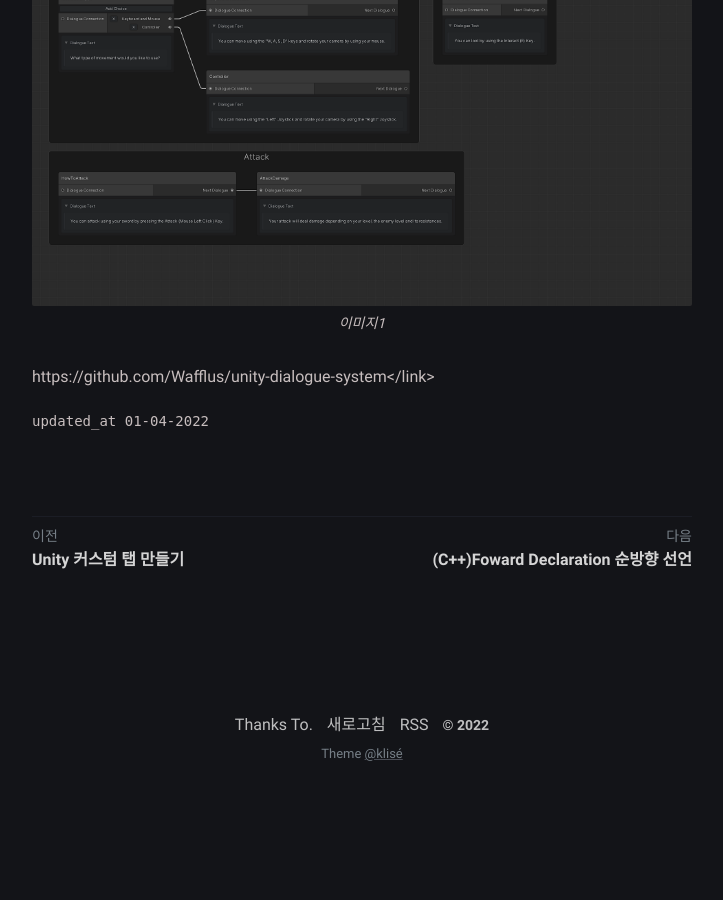
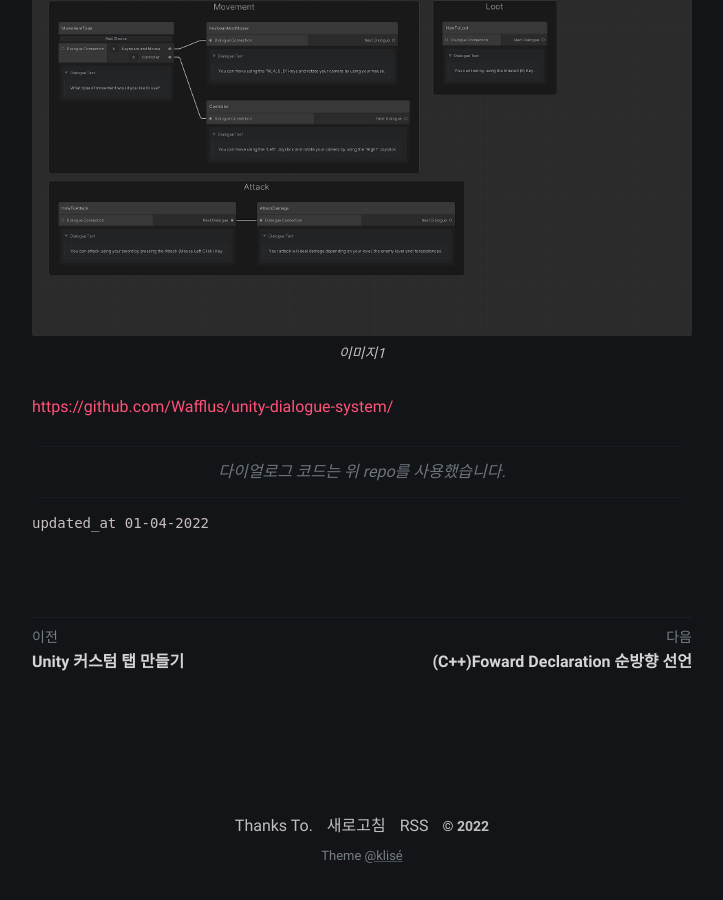
Before and after one commit to Xerlocked/Xerlocked.github.io, a Jekyll site: the page built from _posts/DIalogue/2022-04-01-Unity-다이얼로그-만들기(0).md, in a window 1280 px wide and 900 px high, scrolled down 1507 px. Shown: the whole window, without its empty margins (278-1001 px from the left). Built offline with Jekyll 4.4.1, drawn with Linux system fonts in a browser that asks for light colours; some web fonts are replaced; before the commit the page ends 2305 px from its top, so only the background shows below that.

Commit message:
Update 2022-04-01-Unity-다이얼로그-만들기(0).md

```diff
--- a/_posts/DIalogue/2022-04-01-Unity-다이얼로그-만들기(0).md
+++ b/_posts/DIalogue/2022-04-01-Unity-다이얼로그-만들기(0).md
@@ -25,7 +25,7 @@ Unity 3.14f
 {% gist d8a355230d7a0a1699680ded7e629abf %}
 </details>
 
-- 기존 코드는 큐를 이용하여 다이얼로그의 문장을 받은 뒤 다음 문장을 이어나갑니다.
+>기존 코드는 큐를 이용하여 다이얼로그의 문장을 받은 뒤 다음 문장을 이어나갑니다.
 
 ##### 발생하는 문제점
 1. 대화창을 만들기 위해서 매번 트리거, 박스, 상호작용 컴포넌트등 붙여서 관리해야함
@@ -46,4 +46,6 @@ Unity 3.14f
 <figcaption>이미지1</figcaption>
 </figure>
 
-<link>https://github.com/Wafflus/unity-dialogue-system</link>
+<https://github.com/Wafflus/unity-dialogue-system/>
+
+> 다이얼로그 코드는 위 repo를 사용했습니다.
```
